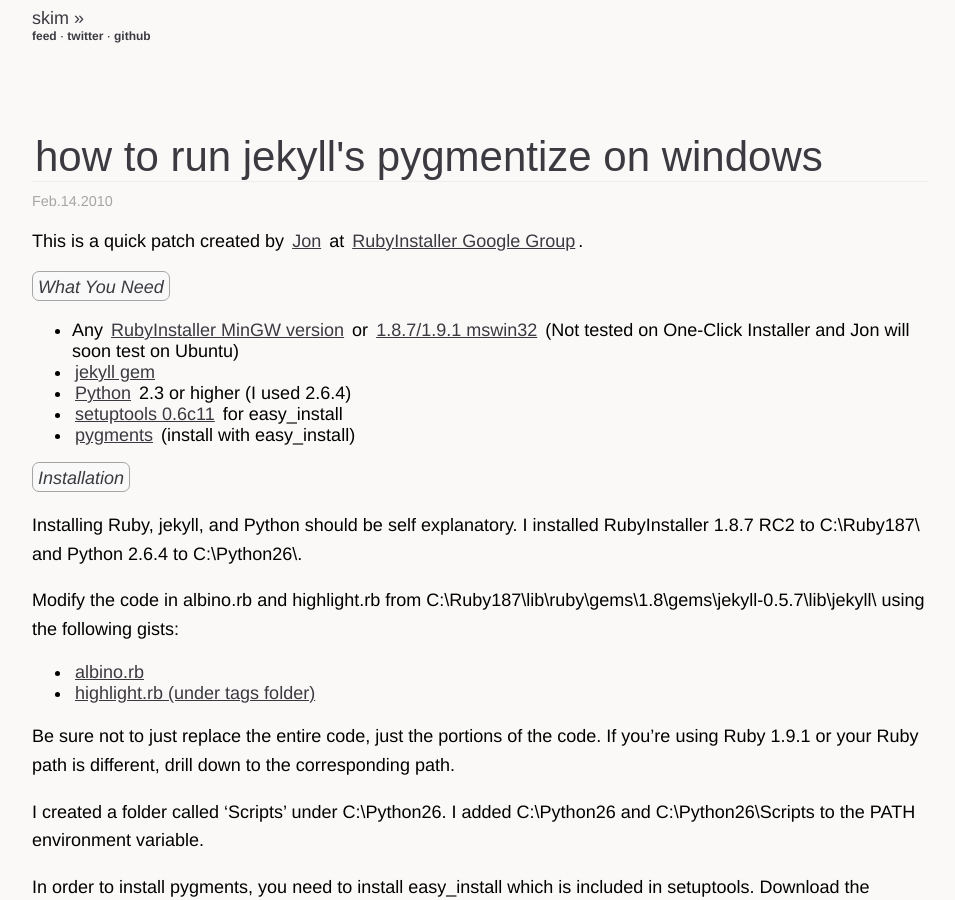
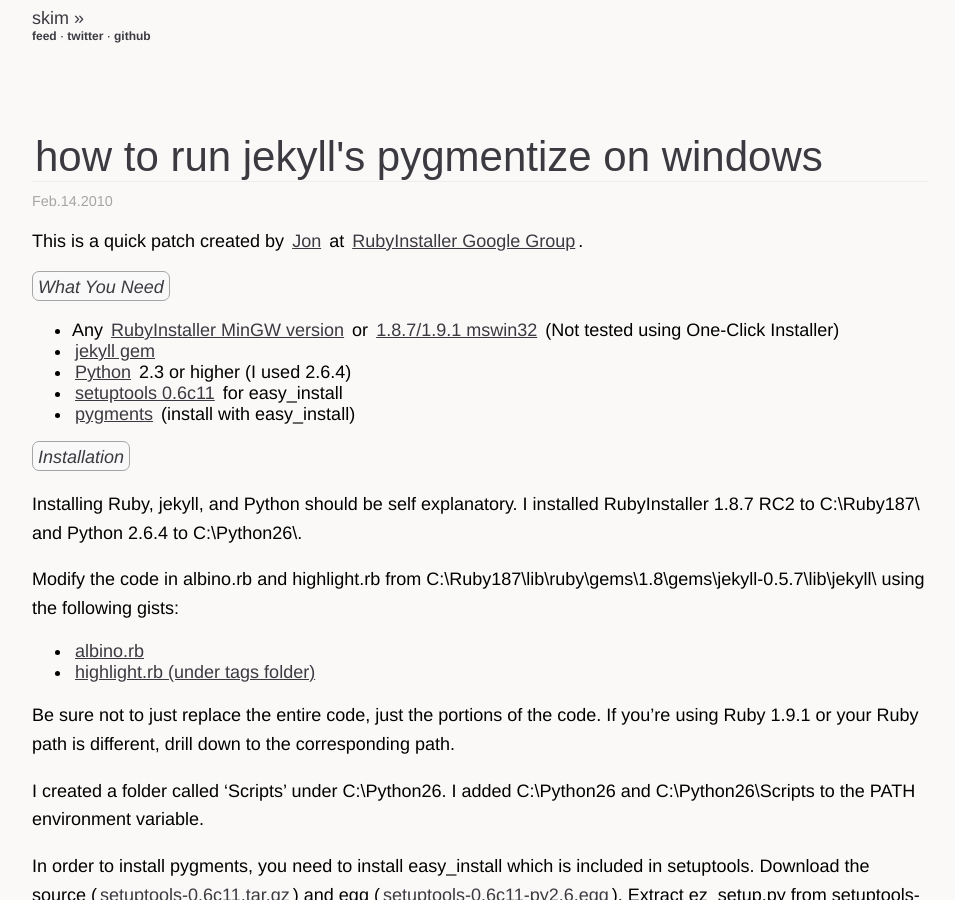
Before and after one commit to sl4m/sl4m.github.com, a Jekyll site: the page built from _posts/2010-02-14-how-to-run-jekyll-pygmentize-on-windows.markdown, in a window 1280 px wide and 900 px high. Shown: the whole window, without its empty margins (160-1115 px from the left). Built offline with Jekyll 4.4.1, drawn with Linux system fonts in a browser that asks for light colours; comment, search, counter and statistics services are not loaded.

Commit message:
updated post

```diff
--- a/_posts/2010-02-14-how-to-run-jekyll-pygmentize-on-windows.markdown
+++ b/_posts/2010-02-14-how-to-run-jekyll-pygmentize-on-windows.markdown
@@ -14,7 +14,7 @@
 
 *What You Need*
 
-* Any [RubyInstaller MinGW version](http://rubyinstaller.org/download.html) or [1.8.7/1.9.1 mswin32](http://www.ruby-lang.org/en/downloads/) (Not tested on One-Click Installer and Jon will soon test on Ubuntu)
+* Any [RubyInstaller MinGW version](http://rubyinstaller.org/download.html) or [1.8.7/1.9.1 mswin32](http://www.ruby-lang.org/en/downloads/) (Not tested using One-Click Installer)
 * [jekyll gem](http://gemcutter.org/gems/jekyll)
 * [Python](http://www.python.org/download/) 2.3 or higher (I used 2.6.4)
 * [setuptools 0.6c11](http://pypi.python.org/pypi/setuptools) for easy_install
```
